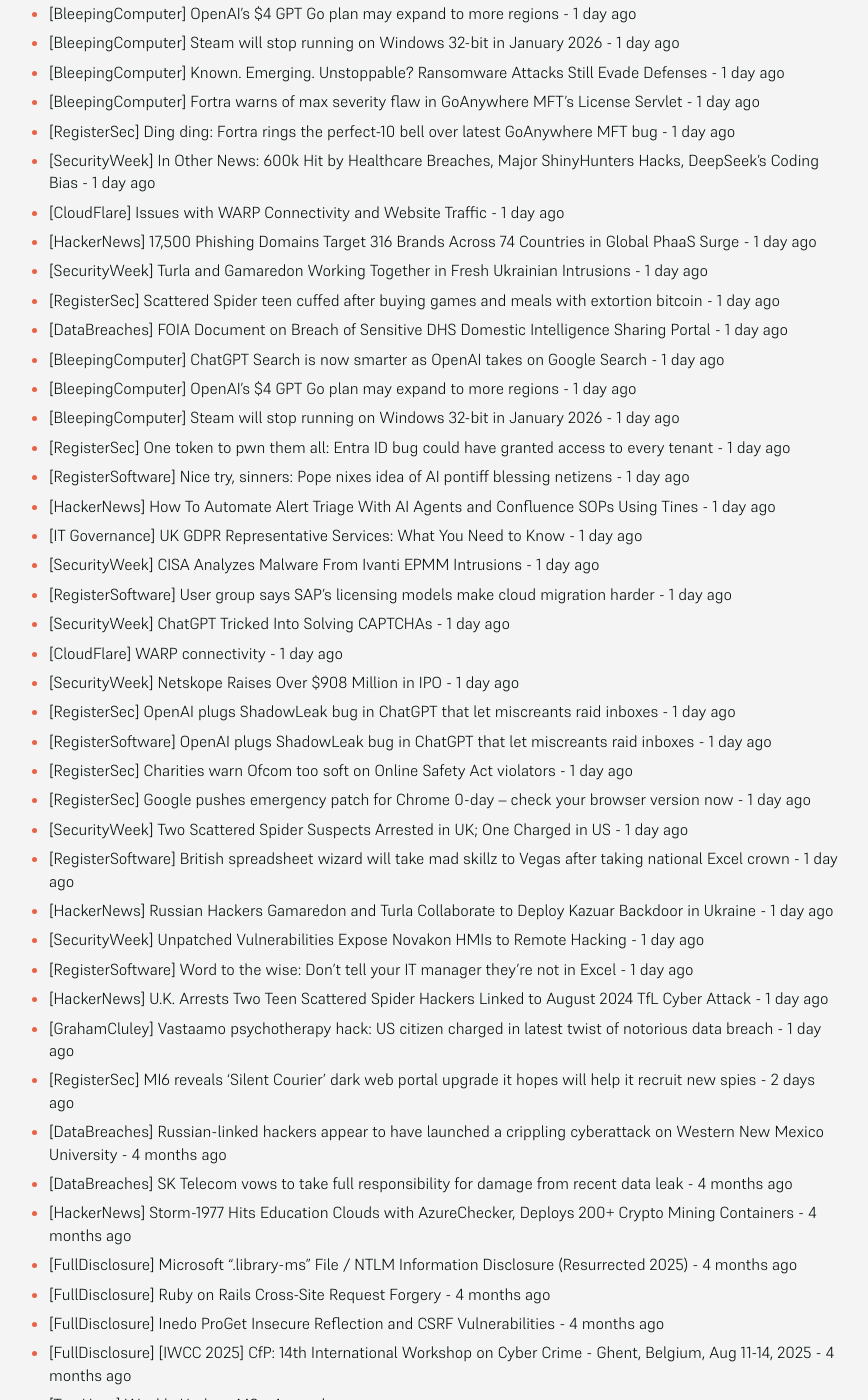
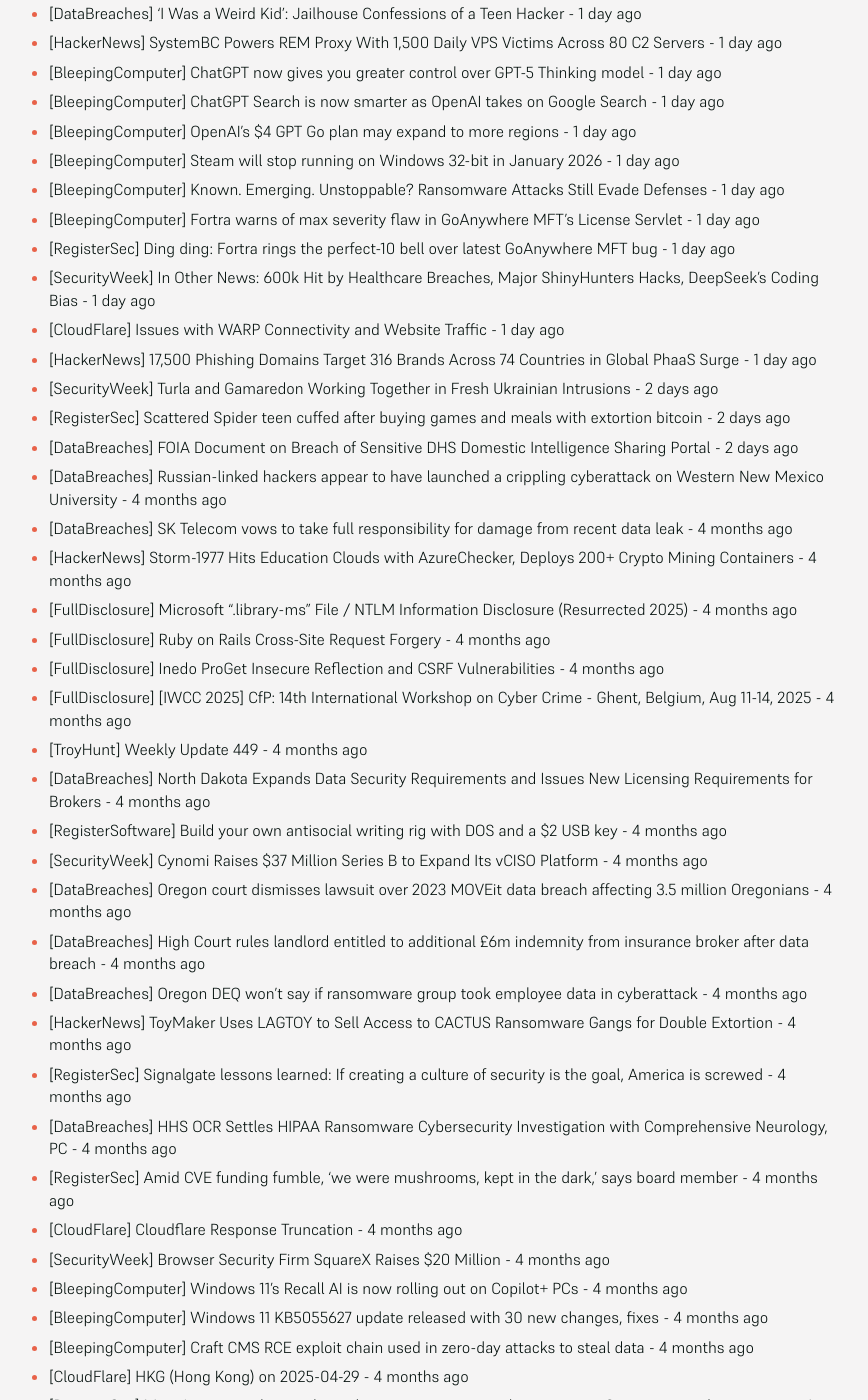
Before and after one commit to SecOpsNews/news, a Jekyll site: the page built from index.md, in a window 1280 px wide and 1400 px high, scrolled down 1140 px. Shown: the whole window, without its empty margins (215-1083 px from the left). Built offline with Jekyll 4.4.1, drawn with Linux system fonts in a browser that asks for light colours; some of the changed text lies outside the part shown.

Commit message:
New Feed

```diff
--- a/index.md
+++ b/index.md
@@ -9,13 +9,17 @@ description: Latest Updates
 
 <!-- SecOps start -->
 
-- [CloudFlare] Cloudflare Dashboard and API may return rate limit errors when modifying IP Lists - 48 minutes ago
-- [BleepingComputer] Canada dismantles TradeOgre exchange, seizes $40 million in crypto - 13 hours ago
-- [CloudFlare] Cloudflare Dashboard and Communication Preferences API - 15 hours ago
-- [Slack] Incident: Issues Opening the Slack App version 25.09.40 on Android - 17 hours ago
-- [DataBreaches] Cyberattack disrupts European airports including Heathrow, Brussels - 19 hours ago
-- [RegisterSoftware] Britain jumps into bed with Palantir in £1.5B defense pact - 22 hours ago
-- [HackerNews] LastPass Warns of Fake Repositories Infecting macOS with Atomic Infostealer - 22 hours ago
+- [HackerNews] DPRK Hackers Use ClickFix to Deliver BeaverTail Malware in Crypto Job Scams - 2 hours ago
+- [TroyHunt] Weekly Update 470 - 5 hours ago
+- [RegisterSoftware] Make Windows 11 more useful and less annoying with these 11 Registry hacks - 5 hours ago
+- [HIBP] Animeify - 808,034 breached accounts - 5 hours ago
+- [CloudFlare] Cloudflare Dashboard and API may return rate limit errors when modifying IP Lists - 7 hours ago
+- [BleepingComputer] Canada dismantles TradeOgre exchange, seizes $40 million in crypto - 20 hours ago
+- [CloudFlare] Cloudflare Dashboard and Communication Preferences API - 22 hours ago
+- [Slack] Incident: Issues Opening the Slack App version 25.09.40 on Android - 1 day ago
+- [DataBreaches] Cyberattack disrupts European airports including Heathrow, Brussels - 1 day ago
+- [RegisterSoftware] Britain jumps into bed with Palantir in £1.5B defense pact - 1 day ago
+- [HackerNews] LastPass Warns of Fake Repositories Infecting macOS with Atomic Infostealer - 1 day ago
 - [HackerNews] Researchers Uncover GPT-4-Powered MalTerminal Malware Creating Ransomware, Reverse Shell - 1 day ago
 - [HackerNews] ShadowLeak Zero-Click Flaw Leaks Gmail Data via OpenAI ChatGPT Deep Research Agent - 1 day ago
 - [DataBreaches] Teen Suspect Surrenders in 2023 Las Vegas Casino Cyberattack Case - 1 day ago
@@ -45,33 +49,9 @@ description: Latest Updates
 - [SecurityWeek] In Other News: 600k Hit by Healthcare Breaches, Major ShinyHunters Hacks, DeepSeek’s Coding Bias - 1 day ago
 - [CloudFlare] Issues with WARP Connectivity and Website Traffic - 1 day ago
 - [HackerNews] 17,500 Phishing Domains Target 316 Brands Across 74 Countries in Global PhaaS Surge - 1 day ago
-- [SecurityWeek] Turla and Gamaredon Working Together in Fresh Ukrainian Intrusions - 1 day ago
-- [RegisterSec] Scattered Spider teen cuffed after buying games and meals with extortion bitcoin - 1 day ago
-- [DataBreaches] FOIA Document on Breach of Sensitive DHS Domestic Intelligence Sharing Portal - 1 day ago
-- [BleepingComputer] ChatGPT Search is now smarter as OpenAI takes on Google Search - 1 day ago
-- [BleepingComputer] OpenAI's $4 GPT Go plan may expand to more regions - 1 day ago
-- [BleepingComputer] Steam will stop running on Windows 32-bit in January 2026 - 1 day ago
-- [RegisterSec] One token to pwn them all: Entra ID bug could have granted access to every tenant - 1 day ago
-- [RegisterSoftware] Nice try, sinners: Pope nixes idea of AI pontiff blessing netizens - 1 day ago
-- [HackerNews] How To Automate Alert Triage With AI Agents and Confluence SOPs Using Tines - 1 day ago
-- [IT Governance] UK GDPR Representative Services: What You Need to Know - 1 day ago
-- [SecurityWeek] CISA Analyzes Malware From Ivanti EPMM Intrusions - 1 day ago
-- [RegisterSoftware] User group says SAP's licensing models make cloud migration harder - 1 day ago
-- [SecurityWeek] ChatGPT Tricked Into Solving CAPTCHAs - 1 day ago
-- [CloudFlare] WARP connectivity - 1 day ago
-- [SecurityWeek] Netskope Raises Over $908 Million in IPO - 1 day ago
-- [RegisterSec] OpenAI plugs ShadowLeak bug in ChatGPT that let miscreants raid inboxes - 1 day ago
-- [RegisterSoftware] OpenAI plugs ShadowLeak bug in ChatGPT that let miscreants raid inboxes - 1 day ago
-- [RegisterSec] Charities warn Ofcom too soft on Online Safety Act violators - 1 day ago
-- [RegisterSec] Google pushes emergency patch for Chrome 0-day – check your browser version now - 1 day ago
-- [SecurityWeek] Two Scattered Spider Suspects Arrested in UK; One Charged in US - 1 day ago
-- [RegisterSoftware] British spreadsheet wizard will take mad skillz to Vegas after taking national Excel crown - 1 day ago
-- [HackerNews] Russian Hackers Gamaredon and Turla Collaborate to Deploy Kazuar Backdoor in Ukraine - 1 day ago
-- [SecurityWeek] Unpatched Vulnerabilities Expose Novakon HMIs to Remote Hacking - 1 day ago
-- [RegisterSoftware] Word to the wise: Don't tell your IT manager they're not in Excel - 1 day ago
-- [HackerNews] U.K. Arrests Two Teen Scattered Spider Hackers Linked to August 2024 TfL Cyber Attack - 1 day ago
-- [GrahamCluley] Vastaamo psychotherapy hack: US citizen charged in latest twist of notorious data breach - 1 day ago
-- [RegisterSec] MI6 reveals 'Silent Courier' dark web portal upgrade it hopes will help it recruit new spies - 2 days ago
+- [SecurityWeek] Turla and Gamaredon Working Together in Fresh Ukrainian Intrusions - 2 days ago
+- [RegisterSec] Scattered Spider teen cuffed after buying games and meals with extortion bitcoin - 2 days ago
+- [DataBreaches] FOIA Document on Breach of Sensitive DHS Domestic Intelligence Sharing Portal - 2 days ago
 - [DataBreaches] Russian-linked hackers appear to have launched a crippling cyberattack on Western New Mexico University - 4 months ago
 - [DataBreaches] SK Telecom vows to take full responsibility for damage from recent data leak - 4 months ago
 - [HackerNews] Storm-1977 Hits Education Clouds with AzureChecker, Deploys 200+ Crypto Mining Containers - 4 months ago
```
